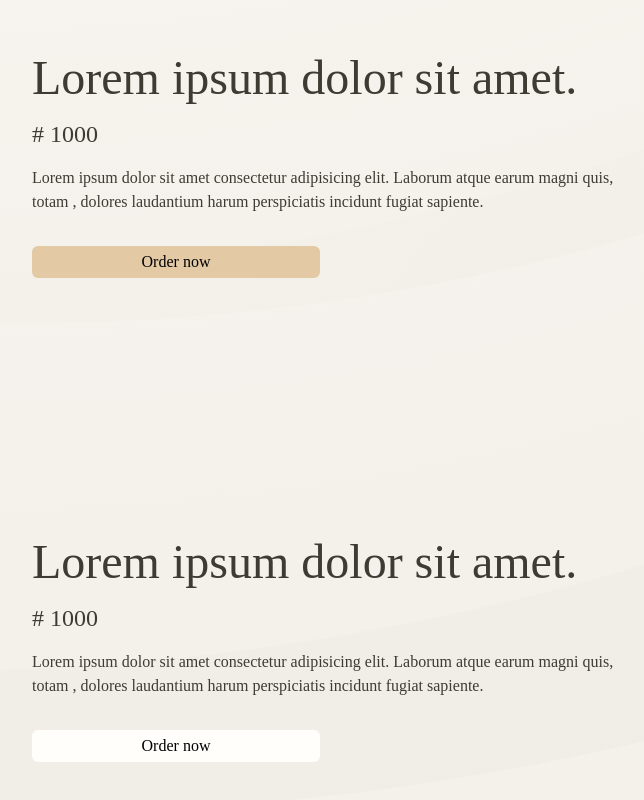
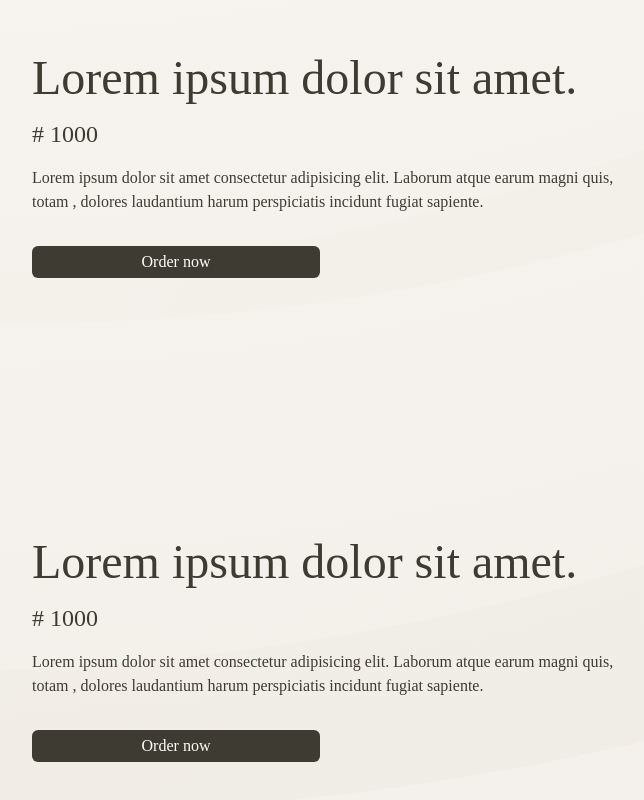
Before and after one commit to Aheedjo/bearded-dare, a Next.js app: page /Index in a window 1280 px wide. Shown: the part 1920-2720 px from the top of the page, without its empty margins (32-676 px from the left). Built offline with nearby package versions, Linux system fonts and the light colour scheme; a web font is replaced by a local one.

Commit message:
Button colors changed

```diff
--- a/src/components/button/Button.jsx
+++ b/src/components/button/Button.jsx
@@ -1,7 +1,7 @@
 import styles from "./Button.module.scss";
 
-const Button = ({ text, bg }) => {
-    return <button className={`${styles.btn} ${styles[bg]}`}>{text}</button>;
+const Button = ({ text }) => {
+    return <button className={`${styles.btn}`}>{text}</button>;
 };
 
 export default Button;
--- a/src/components/button/Button.module.scss
+++ b/src/components/button/Button.module.scss
@@ -1,11 +1,3 @@
 .btn {
-    @apply w-72 py-1 rounded-md mt-2;
+    @apply w-72 py-1 rounded-md mt-2 bg-Headers text-Secondary;
 }
-
-.light {
-    @apply bg-Secondary;
-}
-
-.dark {
-    @apply bg-Primary;
-}
```
